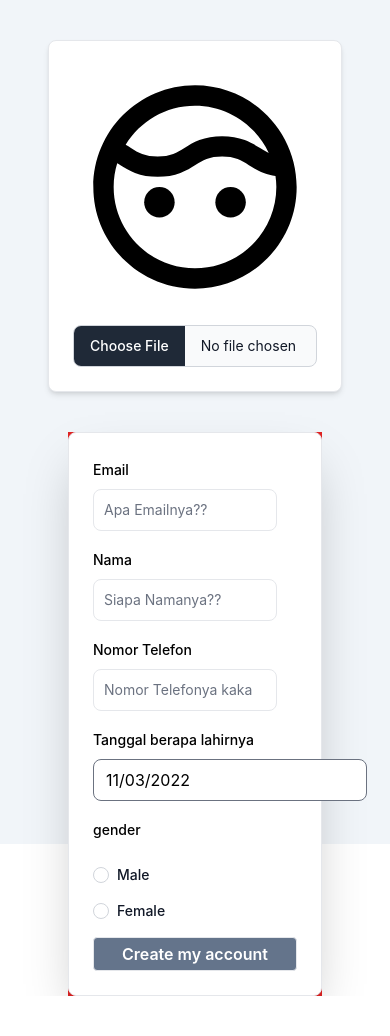
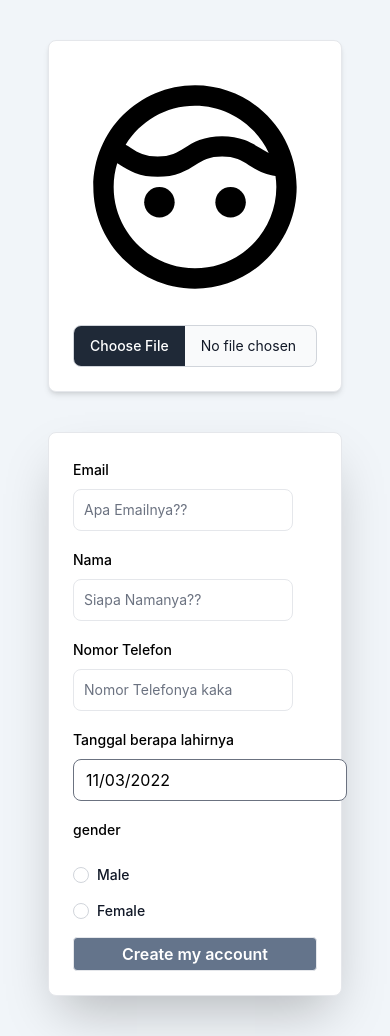
Before and after one commit to azrayaal/event-web, a Next.js app: page /signup in a window 390 px wide. Before the commit the page ends 996 px from the top, so only its background shows below. Built offline with nearby package versions, Linux system fonts and the light colour scheme.

Commit message:
update sign up page

```diff
--- a/pages/signup.tsx
+++ b/pages/signup.tsx
@@ -12,7 +12,7 @@ const inputan = [
 export default function signup() {
   const [startDate, setStartDate] = useState(new Date());
   return (
-    <div className="sm:px-[4rem] px-[3rem] h-[100vh] pb-10 bg-slate-100">
+    <div className="sm:px-[4rem] px-[3rem] h-[100%] pb-10 bg-slate-100">
       <div className="flex h-full">
         <div className=" w-[100%] sm:w-[35%] pt-10">
           <div className="max-w-sm mx-auto">
@@ -24,7 +24,7 @@ export default function signup() {
             </Card>
             {/* mobile data input */}
             <div className=" sm:hidden block w-[100%] pt-10 ">
-              <div className=" bg-red-600 mx-5">
+              <div className=" ">
                 <Card className="shadow-2xl">
                   {inputan.map((item) => (
                     <div className="inputan1">
```
